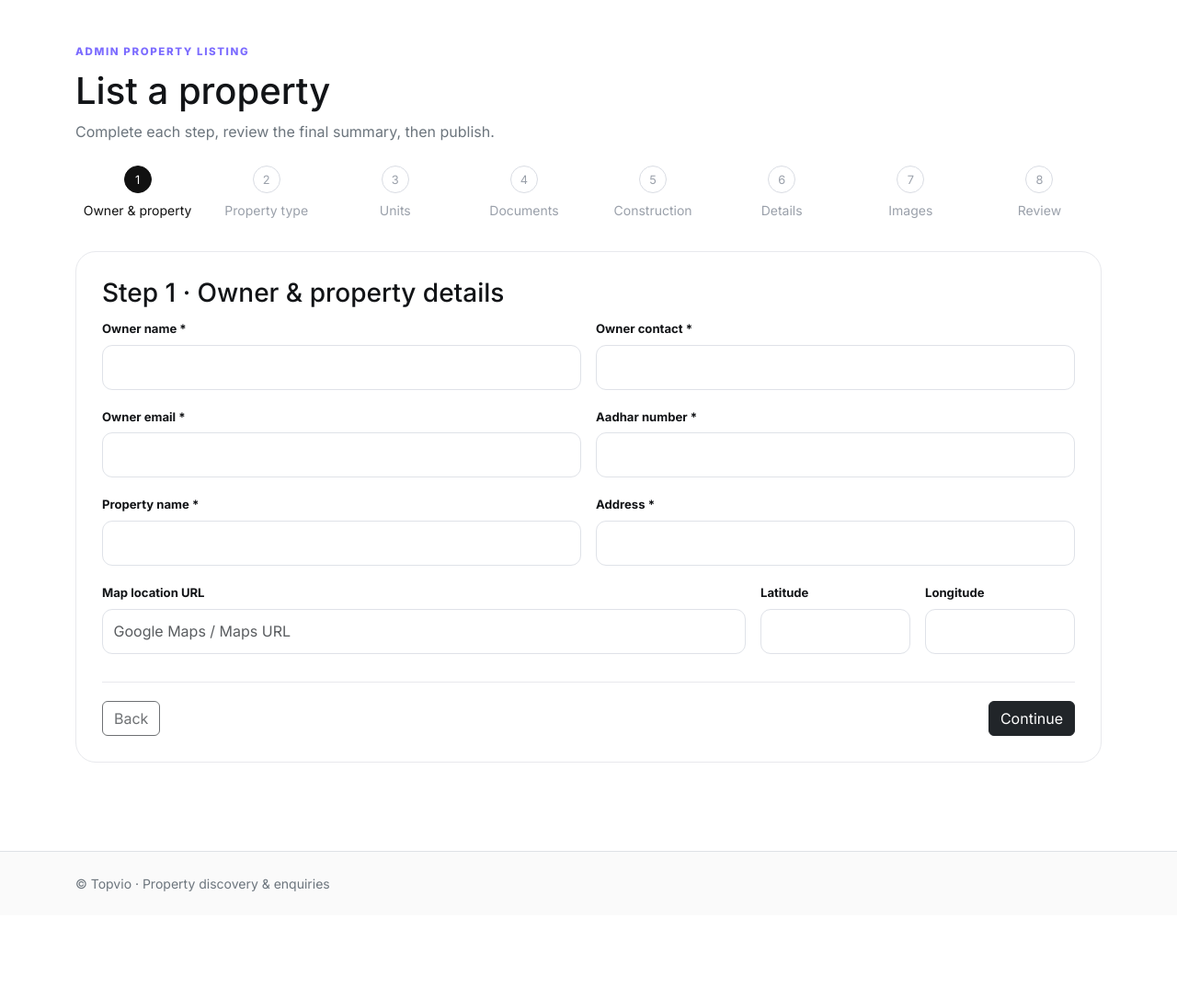
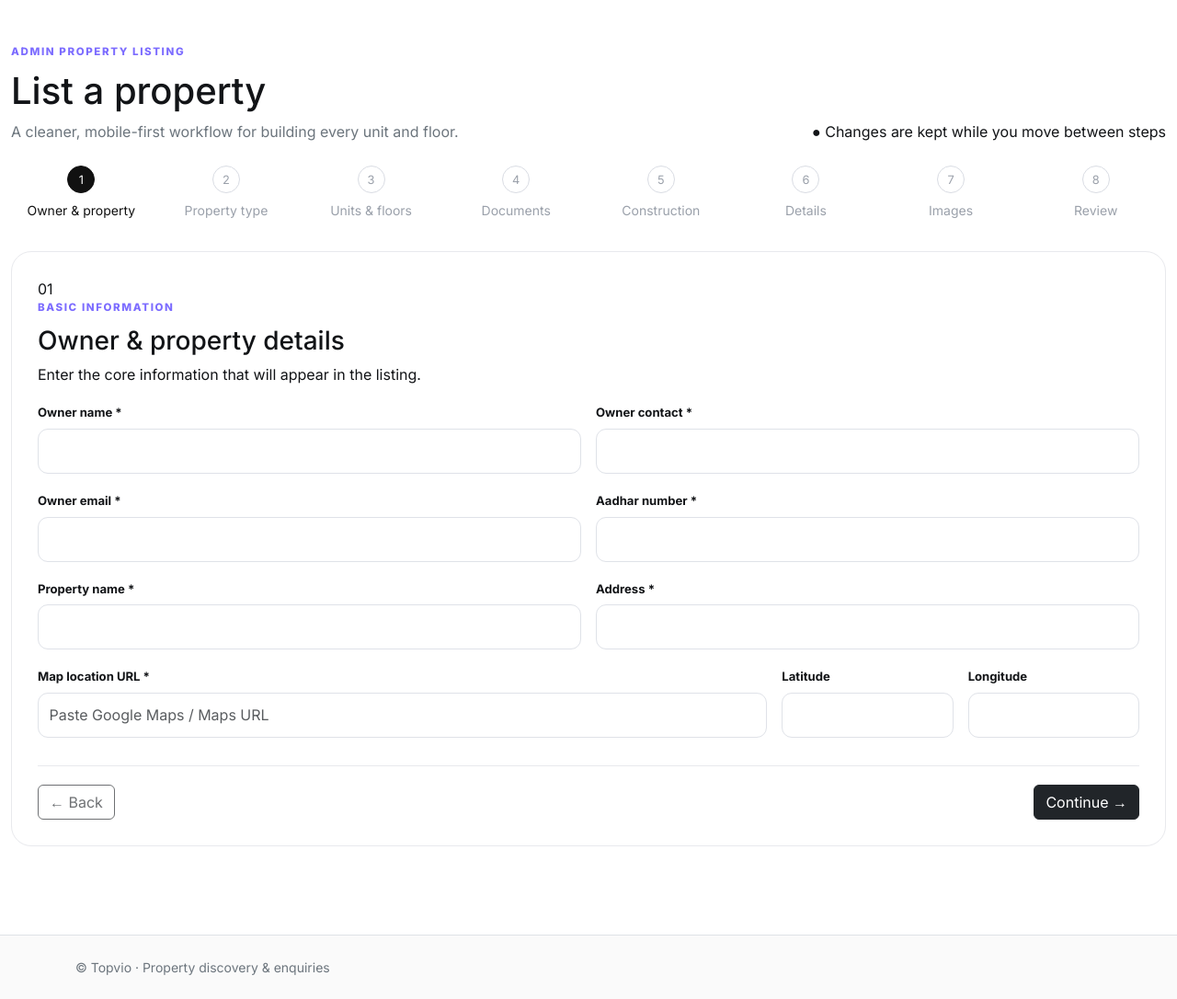
Before and after one commit to Minex0143/Topvio, a Flask app: template templates/property_wizard.html in a window 1280 px wide. Shown: the part 73-1159 px from the top of the page at 92% size. Before the commit the page ends 1042 px from the top, so only its background shows below. Run offline with Flask 3, Linux system fonts and the light colour scheme; the template is opened without the code that fills it, so the values that code supplies are empty.

Commit message:
Add files via upload

```diff
--- a/templates/property_wizard.html
+++ b/templates/property_wizard.html
@@ -1,13 +1,85 @@
-{% extends 'base.html' %}{% block content %}<div class="container py-5"><div class="wizard-head"><div><div class="eyebrow">ADMIN PROPERTY LISTING</div><h1>List a property</h1><p class="text-secondary">Complete each step, review the final summary, then publish.</p></div></div><div class="stepper" id="stepper">{% for i in range(1,9) %}<div class="step-dot {% if i==1 %}active{% endif %}" data-step="{{ i }}"><span>{{ i }}</span><small>{% if i==1 %}Owner & property{% elif i==2 %}Property type{% elif i==3 %}Units{% elif i==4 %}Documents{% elif i==5 %}Construction{% elif i==6 %}Details{% elif i==7 %}Images{% else %}Review{% endif %}</small></div>{% endfor %}</div>
-<form id="propertyForm" enctype="multipart/form-data"><div class="wizard-card">
-<section class="wizard-step active" data-step="1"><h3>Step 1 · Owner & property details</h3><div class="row g-3"><div class="col-md-6"><label>Owner name *</label><input id="ownerName" class="form-control" required></div><div class="col-md-6"><label>Owner contact *</label><input id="ownerContact" class="form-control" maxlength="10" inputmode="numeric" required></div><div class="col-md-6"><label>Owner email *</label><input id="ownerEmail" type="email" class="form-control" required></div><div class="col-md-6"><label>Aadhar number *</label><input id="ownerAadhar" class="form-control" maxlength="12" inputmode="numeric" required></div><div class="col-md-6"><label>Property name *</label><input id="propertyName" class="form-control" required></div><div class="col-md-6"><label>Address *</label><input id="propertyAddress" class="form-control" required></div><div class="col-md-8"><label>Map location URL</label><input id="mapLocation" class="form-control" placeholder="Google Maps / Maps URL"></div><div class="col-md-2"><label>Latitude</label><input id="latitude" class="form-control" type="number" step="any"></div><div class="col-md-2"><label>Longitude</label><input id="longitude" class="form-control" type="number" step="any"></div></div></section>
-<section class="wizard-step" data-step="2"><h3>Step 2 · Property type</h3><p class="text-secondary">Choose the structure; the next step will generate the required unit fields.</p><div class="type-grid"><label class="type-choice"><input type="radio" name="ptype" value="individual"><span><b>Individual house</b><small>1–100 units</small></span></label><label class="type-choice"><input type="radio" name="ptype" value="apartment"><span><b>Apartments</b><small>1–40 floors</small></span></label><label class="type-choice"><input type="radio" name="ptype" value="gated"><span><b>Gated community</b><small>1–25 apartments · 1–40 floors</small></span></label></div></section>
-<section class="wizard-step" data-step="3"><h3>Step 3 · Accommodation details</h3><div id="structureBuilder"></div></section>
-<section class="wizard-step" data-step="4"><h3>Step 4 · Property documents</h3><label>Document names</label><textarea id="documents" class="form-control" rows="5" placeholder="Example: Sale deed, EC, Building approval, Property tax receipt"></textarea><div class="form-text">Admin enters names only in this version; actual document upload can be added later.</div></section>
-<section class="wizard-step" data-step="5"><h3>Step 5 · Construction</h3><div class="form-check form-switch mb-4"><input class="form-check-input" id="constructionCompleted" type="checkbox"><label class="form-check-label" for="constructionCompleted">Construction completed</label></div><div class="row g-3"><div class="col-md-6"><label>Started · month & year</label><input id="constructionStart" class="form-control month-input" type="month" required></div><div class="col-md-6"><label id="constructionEndLabel">Expected completion · month & year</label><input id="constructionEnd" class="form-control month-input" type="month" required></div></div></section>
-<section class="wizard-step" data-step="6"><h3>Step 6 · Important details</h3><textarea id="importantDetails" class="form-control" rows="8" placeholder="Mention anything important for buyers. Optional."></textarea></section>
-<section class="wizard-step" data-step="7"><h3>Step 7 · Property overview images</h3><label>Upload overview images</label><input id="overviewImages" class="form-control" type="file" accept="image/*" multiple required><div id="overviewPreview" class="row g-2 mt-3"></div><div class="form-text">Images are converted to WebP on the server before storage.</div></section>
-<section class="wizard-step" data-step="8"><h3>Step 8 · Review & publish</h3><div id="reviewSummary" class="review-box"></div><div class="alert alert-success mt-4 mb-0"><b>Final step:</b> if everything is correct, click “List property”.</div></section>
-<div class="wizard-actions"><button type="button" id="prevBtn" class="btn btn-outline-dark" disabled>Back</button><div class="d-flex gap-2"><button type="button" id="nextBtn" class="btn btn-dark">Continue</button><button type="submit" id="publishBtn" class="btn btn-success d-none">✓ List property</button></div></div>
-</div></form></div>{% endblock %}
-{% block scripts %}<script src="{{ url_for('static', filename='js/app.js') }}"></script><script src="{{ url_for('static', filename='js/wizard.js') }}"></script>{% endblock %}
+{% extends 'base.html' %}
+{% block content %}
+<div class="container-fluid wizard-shell py-4 py-lg-5">
+  <div class="wizard-container">
+    <div class="wizard-head d-flex flex-column flex-lg-row justify-content-between gap-3 align-items-lg-end">
+      <div><div class="eyebrow">ADMIN PROPERTY LISTING</div><h1>List a property</h1><p class="text-secondary mb-0">A cleaner, mobile-first workflow for building every unit and floor.</p></div>
+      <div class="wizard-help"><span>●</span> Changes are kept while you move between steps</div>
+    </div>
+
+    <div class="stepper" id="stepper">
+      {% for i in range(1,9) %}
+      <div class="step-dot {% if i==1 %}active{% endif %}" data-step="{{ i }}"><span>{{ i }}</span><small>{% if i==1 %}Owner & property{% elif i==2 %}Property type{% elif i==3 %}Units & floors{% elif i==4 %}Documents{% elif i==5 %}Construction{% elif i==6 %}Details{% elif i==7 %}Images{% else %}Review{% endif %}</small></div>
+      {% endfor %}
+    </div>
+
+    <form id="propertyForm" enctype="multipart/form-data">
+      <div class="wizard-card">
+        <section class="wizard-step active" data-step="1">
+          <div class="step-title"><span>01</span><div><div class="eyebrow">BASIC INFORMATION</div><h3>Owner & property details</h3><p>Enter the core information that will appear in the listing.</p></div></div>
+          <div class="row g-3">
+            <div class="col-md-6"><label>Owner name *</label><input id="ownerName" class="form-control" required></div>
+            <div class="col-md-6"><label>Owner contact *</label><input id="ownerContact" class="form-control" maxlength="10" inputmode="numeric" required></div>
+            <div class="col-md-6"><label>Owner email *</label><input id="ownerEmail" type="email" class="form-control" required></div>
+            <div class="col-md-6"><label>Aadhar number *</label><input id="ownerAadhar" class="form-control" maxlength="12" inputmode="numeric" required></div>
+            <div class="col-md-6"><label>Property name *</label><input id="propertyName" class="form-control" required></div>
+            <div class="col-md-6"><label>Address *</label><input id="propertyAddress" class="form-control" required></div>
+            <div class="col-md-8"><label>Map location URL *</label><input id="mapLocation" class="form-control" placeholder="Paste Google Maps / Maps URL" required></div>
+            <div class="col-md-2"><label>Latitude</label><input id="latitude" class="form-control" type="number" step="any"></div>
+            <div class="col-md-2"><label>Longitude</label><input id="longitude" class="form-control" type="number" step="any"></div>
+          </div>
+        </section>
+
+        <section class="wizard-step" data-step="2">
+          <div class="step-title"><span>02</span><div><div class="eyebrow">PROPERTY STRUCTURE</div><h3>What are you listing?</h3><p>The selection controls the floor and unit builder in the next step.</p></div></div>
+          <div class="type-grid">
+            <label class="type-choice"><input type="radio" name="ptype" value="individual"><span><b>Individual house</b><small>1–100 independent units</small><strong>Best for villas & standalone homes →</strong></span></label>
+            <label class="type-choice"><input type="radio" name="ptype" value="apartment"><span><b>Apartment</b><small>1–40 floors, custom units per floor</small><strong>Build floor by floor →</strong></span></label>
+            <label class="type-choice"><input type="radio" name="ptype" value="gated"><span><b>Gated community</b><small>1–25 apartments, custom floors & units</small><strong>Configure every apartment →</strong></span></label>
+          </div>
+        </section>
+
+        <section class="wizard-step" data-step="3">
+          <div class="step-title"><span>03</span><div><div class="eyebrow">ACCOMMODATION BUILDER</div><h3>Units, floors & pricing</h3><p>Every unit has independent details and its own image gallery.</p></div></div>
+          <div id="structureBuilder"></div>
+        </section>
+
+        <section class="wizard-step" data-step="4">
+          <div class="step-title"><span>04</span><div><div class="eyebrow">DOCUMENTS</div><h3>Property documents</h3><p>List the documents associated with the property.</p></div></div>
+          <label>Document names</label><textarea id="documents" class="form-control" rows="5" placeholder="Example: Sale deed, EC, Building approval, Property tax receipt"></textarea>
+          <div class="form-text">Admin enters document names only in this version.</div>
+        </section>
+
+        <section class="wizard-step" data-step="5">
+          <div class="step-title"><span>05</span><div><div class="eyebrow">CONSTRUCTION</div><h3>Construction timeline</h3><p>Tell buyers whether construction is complete and when it happened.</p></div></div>
+          <div class="form-check form-switch mb-4"><input class="form-check-input" id="constructionCompleted" type="checkbox"><label class="form-check-label" for="constructionCompleted">Construction completed</label></div>
+          <div class="row g-3"><div class="col-md-6"><label>Started · month & year</label><input id="constructionStart" class="form-control month-input" type="month" required></div><div class="col-md-6"><label id="constructionEndLabel">Expected completion · month & year</label><input id="constructionEnd" class="form-control month-input" type="month" required></div></div>
+        </section>
+
+        <section class="wizard-step" data-step="6">
+          <div class="step-title"><span>06</span><div><div class="eyebrow">BUYER INFORMATION</div><h3>Important details</h3><p>Add anything useful that does not fit into the structured fields.</p></div></div>
+          <textarea id="importantDetails" class="form-control" rows="9" placeholder="Mention anything important for buyers. Optional."></textarea>
+        </section>
+
+        <section class="wizard-step" data-step="7">
+          <div class="step-title"><span>07</span><div><div class="eyebrow">PROPERTY GALLERY</div><h3>Overview images</h3><p>Add photos, then replace or delete individual images whenever you want.</p></div></div>
+          <div class="image-manager overview-manager" data-image-manager="overview" data-image-key="overview">
+            <div class="image-manager-head"><div><label class="mb-0">Property overview photos *</label><small>Photos are converted to WebP on the server.</small></div><button type="button" class="btn btn-dark image-add" data-scope="overview" data-key="overview">＋ Add images</button></div>
+            <input id="overviewImages" class="visually-hidden" type="file" accept="image/*" multiple>
+            <div id="overviewPreview" class="image-grid" data-image-grid="overview"></div>
+          </div>
+        </section>
+
+        <section class="wizard-step" data-step="8">
+          <div class="step-title"><span>08</span><div><div class="eyebrow">FINAL CHECK</div><h3>Review & publish</h3><p>Confirm the summary below before listing the property.</p></div></div>
+          <div id="reviewSummary" class="review-box"></div>
+          <div class="alert alert-success mt-4 mb-0"><b>Ready to publish.</b> Your images will be converted to WebP before they are stored.</div>
+        </section>
+
+        <div class="wizard-actions"><button type="button" id="prevBtn" class="btn btn-outline-dark" disabled>← Back</button><div class="d-flex gap-2"><button type="button" id="nextBtn" class="btn btn-dark">Continue →</button><button type="submit" id="publishBtn" class="btn btn-success d-none">✓ List property</button></div></div>
+      </div>
+    </form>
+  </div>
+</div>
+{% endblock %}
+{% block scripts %}<script src="{{ url_for('static', filename='js/wizard.js') }}"></script>{% endblock %}
```
Also changed, not shown: templates/property_detail.html (+17 -5 lines).
